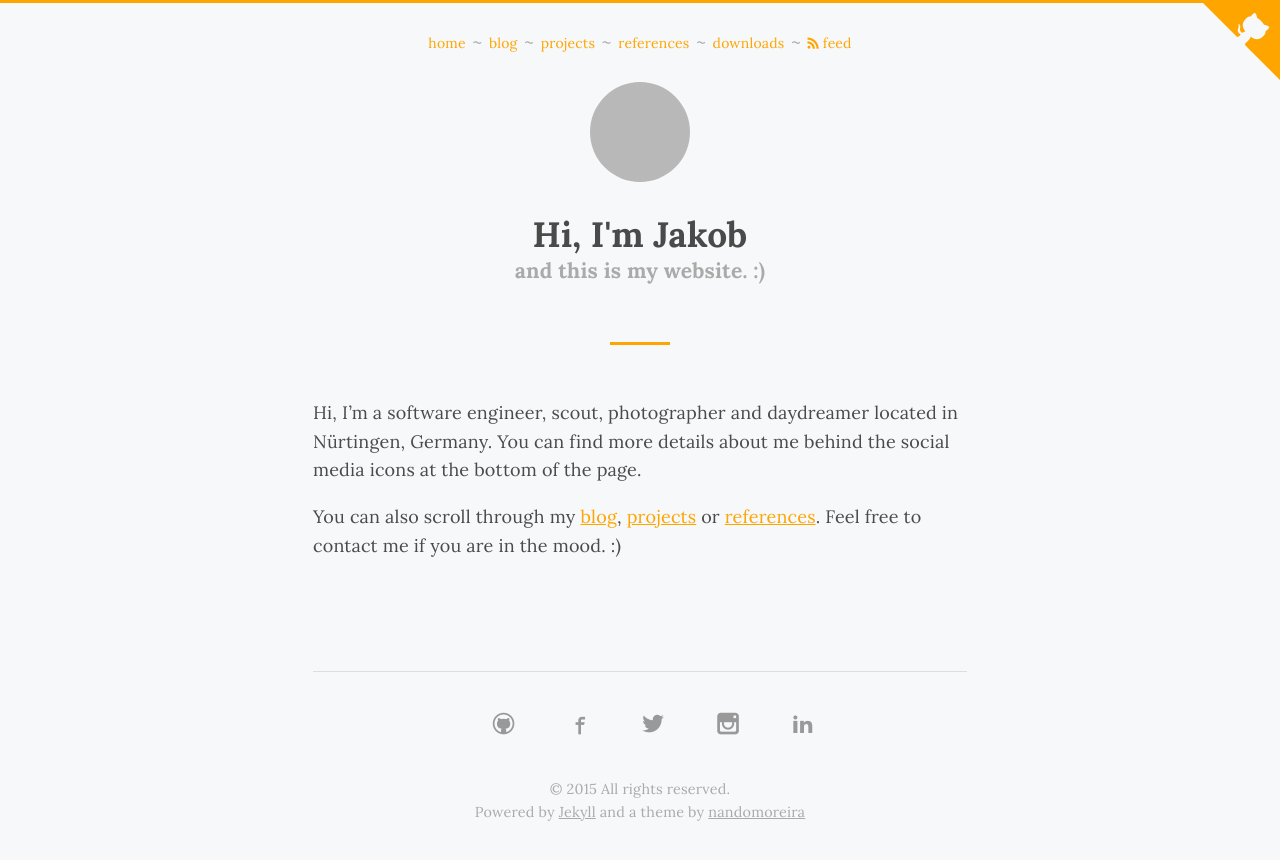
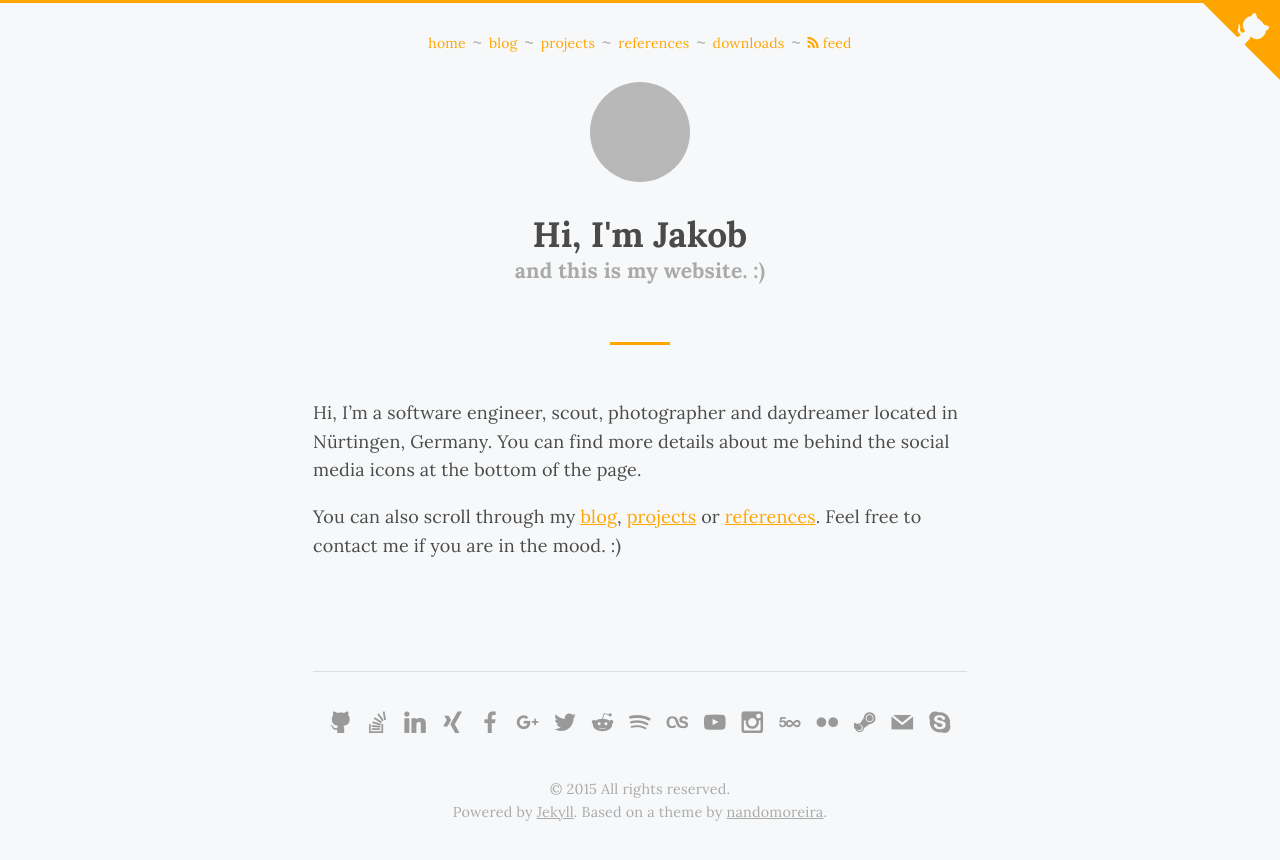
Before and after one commit to foxylion/foxylion.github.io, a Jekyll site: the page built from index.md, in a window 1280 px wide, cut to the strip 0-860 px from the top of the page. Built offline with Jekyll 4.4.1, drawn with Linux system fonts in a browser that asks for light colours; grey boxes are pictures that could not be loaded.

Commit message:
Add more social accounts

```diff
--- a/_config.yml
+++ b/_config.yml
@@ -1,6 +1,5 @@
 
 title: Home of Jakob Jarosch
-email: dev@jakobjarosch.de
 description: > # GitHub user page of Jakob Jarosch (@foxylion)
 baseurl: ""
 url: "https://www.jakobjarosch.de"
@@ -17,20 +16,38 @@ sass:
   sass_dir: _scss
   style: compressed
 
-# social footer
 social:
-  github:
-    slug: github
-    link: http://github.com/foxylion
-  facebook:
-    slug: facebook
-    link: http://facebook.com/foxylion
-  twitter:
-    slug: twitter
-    link: http://twitter.com/foxylion
-  instagram:
-    slug: instagram
-    link: http://instagram.com/foxylion
-  linkedin:
-    slug: linkedin
-    link: http://linkedin.com/in/jakobjarosch
+- slug: github
+  link: https://github.com/foxylion
+- slug: stackoverflow
+  link: https://stackoverflow.com/users/439126/foxylion
+- slug: linkedin
+  link: https://linkedin.com/in/jakobjarosch
+- slug: xing
+  link: https://www.xing.com/profile/Jakob_Jarosch
+- slug: facebook
+  link: https://facebook.com/foxylion
+- slug: googleplus
+  link: https://plus.google.com/u/0/+JakobJarosch
+- slug: twitter
+  link: https://twitter.com/foxylion
+- slug: reddit
+  link: https://www.reddit.com/user/foxylion
+- slug: spotify
+  link: https://play.spotify.com/user/foxylion
+- slug: lastfm
+  link: https://www.last.fm/de/user/foxylion
+- slug: youtube
+  link: https://www.youtube.com/user/foxylion
+- slug: instagram
+  link: https://www.instagram.com/foxylion
+- slug: 500px
+  link: https://500px.com/foxylion
+- slug: flickr
+  link: https://www.flickr.com/photos/foxylion
+- slug: steam
+  link: https://steamcommunity.com/id/foxylion
+- slug: mail
+  link: mailto:dev@jakobjarosch.de
+- slug: skype
+  link: skype://foxylion
--- a/_includes/footer.html
+++ b/_includes/footer.html
@@ -5,16 +5,14 @@
   <hr>
 
   <ul class="social">
-    {% for item in site.social %}
-      {% for i in item %}
-        <li><a href="{{ i.link }}" target="_blank"><i class="icon icon-{{ i.slug }}"></i></a></li>
-      {% endfor %}
+    {% for i in site.social %}
+      <li><a href="{{ i.link }}" target="_blank"><i class="socicon socicon-{{ i.slug }}"></i></a></li>
     {% endfor %}
   </ul>
 
   <small>
   	&copy; {{ site.time | date: '%Y' }} All rights reserved.<br>
-  	Powered by <a href="https://jekyllrb.com/">Jekyll</a> and
-  	a theme by <a href="https://github.com/nandomoreirame/nandomoreira-jekyll-theme">nandomoreira</a>
+  	Powered by <a href="https://jekyllrb.com/">Jekyll</a>.
+  	Based on a theme by <a href="https://github.com/nandomoreirame/nandomoreira-jekyll-theme">nandomoreira</a>.
   </small>
 </footer>
--- a/_includes/header.html
+++ b/_includes/header.html
@@ -12,7 +12,7 @@
         <li class="divider">~</li>
         <li><a href="{{ "/downloads/" | prepend: site.baseurl }}">downloads</a></li>
         <li class="divider">~</li>
-        <li><a href="{{ "/feed.xml" | prepend: site.baseurl }}" target="_blank"><i class="icon icon-feed" style="font-size:0.8em"></i> feed</a></li>
+        <li><a href="{{ "/feed.xml" | prepend: site.baseurl }}" target="_blank"><i class="icon socicon-rss" style="font-size:0.8em"></i> feed</a></li>
       </ul>
     </nav>
 
--- /dev/null
+++ b/_scss/_iconmoon.scss
@@ -0,0 +1,376 @@
+@charset "UTF-8";
+
+/* socicon */
+@font-face {
+  font-family: "socicon";
+  src:url("../fonts/socicon.eot");
+  src:url("../fonts/socicon.eot?#iefix") format("embedded-opentype"),
+    url("../fonts/socicon.woff") format("woff"),
+    url("../fonts/socicon.ttf") format("truetype"),
+    url("../fonts/socicon.svg") format("svg");
+  font-weight: normal;
+  font-style: normal;
+}
+
+[data-icon]:before {
+  font-family: "socicon" !important;
+  content: attr(data-icon);
+  font-style: normal !important;
+  font-weight: normal !important;
+  font-variant: normal !important;
+  text-transform: none !important;
+  speak: none;
+  line-height: 1;
+  -webkit-font-smoothing: antialiased;
+  -moz-osx-font-smoothing: grayscale;
+}
+
+[class^="socicon-"]:before,
+[class*=" socicon-"]:before {
+  font-family: "socicon" !important;
+  font-style: normal !important;
+  font-weight: normal !important;
+  font-variant: normal !important;
+  text-transform: none !important;
+  speak: none;
+  line-height: 1;
+  -webkit-font-smoothing: antialiased;
+  -moz-osx-font-smoothing: grayscale;
+}
+
+.socicon-modelmayhem:before {
+  content: "\e000";
+}
+.socicon-mixcloud:before {
+  content: "\e001";
+}
+.socicon-drupal:before {
+  content: "\e002";
+}
+.socicon-swarm:before {
+  content: "\e003";
+}
+.socicon-istock:before {
+  content: "\e004";
+}
+.socicon-yammer:before {
+  content: "\e005";
+}
+.socicon-ello:before {
+  content: "\e006";
+}
+.socicon-stackoverflow:before {
+  content: "\e007";
+}
+.socicon-persona:before {
+  content: "\e008";
+}
+.socicon-triplej:before {
+  content: "\e009";
+}
+.socicon-houzz:before {
+  content: "\e00a";
+}
+.socicon-rss:before {
+  content: "\e00b";
+}
+.socicon-paypal:before {
+  content: "\e00c";
+}
+.socicon-odnoklassniki:before {
+  content: "\e00d";
+}
+.socicon-airbnb:before {
+  content: "\e00e";
+}
+.socicon-periscope:before {
+  content: "\e00f";
+}
+.socicon-outlook:before {
+  content: "\e010";
+}
+.socicon-coderwall:before {
+  content: "\e011";
+}
+.socicon-tripadvisor:before {
+  content: "\e012";
+}
+.socicon-appnet:before {
+  content: "\e013";
+}
+.socicon-goodreads:before {
+  content: "\e014";
+}
+.socicon-tripit:before {
+  content: "\e015";
+}
+.socicon-lanyrd:before {
+  content: "\e016";
+}
+.socicon-slideshare:before {
+  content: "\e017";
+}
+.socicon-buffer:before {
+  content: "\e018";
+}
+.socicon-disqus:before {
+  content: "\e019";
+}
+.socicon-vkontakte:before {
+  content: "\e01a";
+}
+.socicon-whatsapp:before {
+  content: "\e01b";
+}
+.socicon-patreon:before {
+  content: "\e01c";
+}
+.socicon-storehouse:before {
+  content: "\e01d";
+}
+.socicon-pocket:before {
+  content: "\e01e";
+}
+.socicon-mail:before {
+  content: "\e01f";
+}
+.socicon-blogger:before {
+  content: "\e020";
+}
+.socicon-technorati:before {
+  content: "\e021";
+}
+.socicon-reddit:before {
+  content: "\e022";
+}
+.socicon-dribbble:before {
+  content: "\e023";
+}
+.socicon-stumbleupon:before {
+  content: "\e024";
+}
+.socicon-digg:before {
+  content: "\e025";
+}
+.socicon-envato:before {
+  content: "\e026";
+}
+.socicon-behance:before {
+  content: "\e027";
+}
+.socicon-delicious:before {
+  content: "\e028";
+}
+.socicon-deviantart:before {
+  content: "\e029";
+}
+.socicon-forrst:before {
+  content: "\e02a";
+}
+.socicon-play:before {
+  content: "\e02b";
+}
+.socicon-zerply:before {
+  content: "\e02c";
+}
+.socicon-wikipedia:before {
+  content: "\e02d";
+}
+.socicon-apple:before {
+  content: "\e02e";
+}
+.socicon-flattr:before {
+  content: "\e02f";
+}
+.socicon-github:before {
+  content: "\e030";
+}
+.socicon-renren:before {
+  content: "\e031";
+}
+.socicon-friendfeed:before {
+  content: "\e032";
+}
+.socicon-newsvine:before {
+  content: "\e033";
+}
+.socicon-identica:before {
+  content: "\e034";
+}
+.socicon-bebo:before {
+  content: "\e035";
+}
+.socicon-zynga:before {
+  content: "\e036";
+}
+.socicon-steam:before {
+  content: "\e037";
+}
+.socicon-xbox:before {
+  content: "\e038";
+}
+.socicon-windows:before {
+  content: "\e039";
+}
+.socicon-qq:before {
+  content: "\e03a";
+}
+.socicon-douban:before {
+  content: "\e03b";
+}
+.socicon-meetup:before {
+  content: "\e03c";
+}
+.socicon-playstation:before {
+  content: "\e03d";
+}
+.socicon-android:before {
+  content: "\e03e";
+}
+.socicon-snapchat:before {
+  content: "\e03f";
+}
+.socicon-twitter:before {
+  content: "\e040";
+}
+.socicon-facebook:before {
+  content: "\e041";
+}
+.socicon-googleplus:before {
+  content: "\e042";
+}
+.socicon-pinterest:before {
+  content: "\e043";
+}
+.socicon-foursquare:before {
+  content: "\e044";
+}
+.socicon-yahoo:before {
+  content: "\e045";
+}
+.socicon-skype:before {
+  content: "\e046";
+}
+.socicon-yelp:before {
+  content: "\e047";
+}
+.socicon-feedburner:before {
+  content: "\e048";
+}
+.socicon-linkedin:before {
+  content: "\e049";
+}
+.socicon-viadeo:before {
+  content: "\e04a";
+}
+.socicon-xing:before {
+  content: "\e04b";
+}
+.socicon-myspace:before {
+  content: "\e04c";
+}
+.socicon-soundcloud:before {
+  content: "\e04d";
+}
+.socicon-spotify:before {
+  content: "\e04e";
+}
+.socicon-grooveshark:before {
+  content: "\e04f";
+}
+.socicon-lastfm:before {
+  content: "\e050";
+}
+.socicon-youtube:before {
+  content: "\e051";
+}
+.socicon-vimeo:before {
+  content: "\e052";
+}
+.socicon-dailymotion:before {
+  content: "\e053";
+}
+.socicon-vine:before {
+  content: "\e054";
+}
+.socicon-flickr:before {
+  content: "\e055";
+}
+.socicon-500px:before {
+  content: "\e056";
+}
+.socicon-instagram:before {
+  content: "\e057";
+}
+.socicon-wordpress:before {
+  content: "\e058";
+}
+.socicon-tumblr:before {
+  content: "\e059";
+}
+.socicon-twitch:before {
+  content: "\e05a";
+}
+.socicon-8tracks:before {
+  content: "\e05b";
+}
+.socicon-amazon:before {
+  content: "\e05c";
+}
+.socicon-icq:before {
+  content: "\e05d";
+}
+.socicon-smugmug:before {
+  content: "\e05e";
+}
+.socicon-ravelry:before {
+  content: "\e05f";
+}
+.socicon-weibo:before {
+  content: "\e060";
+}
+.socicon-baidu:before {
+  content: "\e061";
+}
+.socicon-angellist:before {
+  content: "\e062";
+}
+.socicon-ebay:before {
+  content: "\e063";
+}
+.socicon-imdb:before {
+  content: "\e064";
+}
+.socicon-stayfriends:before {
+  content: "\e065";
+}
+.socicon-residentadvisor:before {
+  content: "\e066";
+}
+.socicon-google:before {
+  content: "\e067";
+}
+.socicon-yandex:before {
+  content: "\e068";
+}
+.socicon-sharethis:before {
+  content: "\e069";
+}
+.socicon-bandcamp:before {
+  content: "\e06a";
+}
+.socicon-itunes:before {
+  content: "\e06b";
+}
+.socicon-deezer:before {
+  content: "\e06c";
+}
+.socicon-medium:before {
+  content: "\e06d";
+}
+.socicon-telegram:before {
+  content: "\e06e";
+}
+.socicon-openid:before {
+  content: "\e06f";
+}
--- a/_scss/_icons.scss
+++ /dev/null
@@ -1,53 +0,0 @@
-
-$icon-font-family: 'loralicons';
-$icon-path: '../fonts/';
-$icon-redo: "\e900";
-$icon-link: "\e901";
-$icon-star: "\e902";
-$icon-heart: "\e903";
-$icon-facebook: "\e904";
-$icon-facebook-rounded: "\e905";
-$icon-instagram: "\e906";
-$icon-twitter: "\e907";
-$icon-twitter-rounded: "\e908";
-$icon-feed: "\e909";
-$icon-feed-rounded: "\e90a";
-$icon-github: "\e90b";
-$icon-linkedin: "\e90c";
-
-@font-face {
-  font-family: $icon-font-family;
-  src: url('#{$icon-path}loralicons.eot?pfzr1n');
-  src: url('#{$icon-path}loralicons.eot?pfzr1n#iefix') format('embedded-opentype'),
-       url('#{$icon-path}loralicons.ttf?pfzr1n') format('truetype'),
-       url('#{$icon-path}loralicons.woff?pfzr1n') format('woff'),
-       url('#{$icon-path}loralicons.svg?pfzr1n#loralicons') format('svg');
-  font-weight: normal;
-  font-style: normal;
-}
-
-.icon {
-  font-family: $icon-font-family;
-  speak: none;
-  font-style: normal;
-  font-weight: normal;
-  font-variant: normal;
-  text-transform: none;
-  line-height: 1;
-  -webkit-font-smoothing: antialiased;
-  -moz-osx-font-smoothing: grayscale;
-}
-
-.icon-redo:before { content: $icon-redo; }
-.icon-link:before { content: $icon-link; }
-.icon-star:before { content: $icon-star; }
-.icon-heart:before { content: $icon-heart; }
-.icon-facebook:before { content: $icon-facebook; }
-.icon-facebook-rounded:before { content: $icon-facebook-rounded; }
-.icon-instagram:before { content: $icon-instagram; }
-.icon-twitter:before { content: $icon-twitter; }
-.icon-twitter-rounded:before { content: $icon-twitter-rounded; }
-.icon-feed:before { content: $icon-feed; }
-.icon-feed-rounded:before { content: $icon-feed-rounded; }
-.icon-github:before { content: $icon-github; }
-.icon-linkedin:before { content: $icon-linkedin; }
--- a/_scss/_layout.scss
+++ b/_scss/_layout.scss
@@ -218,7 +218,7 @@
 
   li {
     display: inline-block;
-    padding: 0 .6em;
+    padding: 0 .3em;
   }
 
   a {
--- a/css/main.scss
+++ b/css/main.scss
@@ -9,5 +9,5 @@
 @import "reset";
 @import "base";
 @import "layout";
-@import "icons";
+@import "iconmoon";
 @import "syntax-highlighting";
```
Also changed, not shown: fonts/loralicons.ttf (deleted), fonts/loralicons.woff (deleted), fonts/socicon.ttf (added), fonts/socicon.woff (added), 4 other files.
